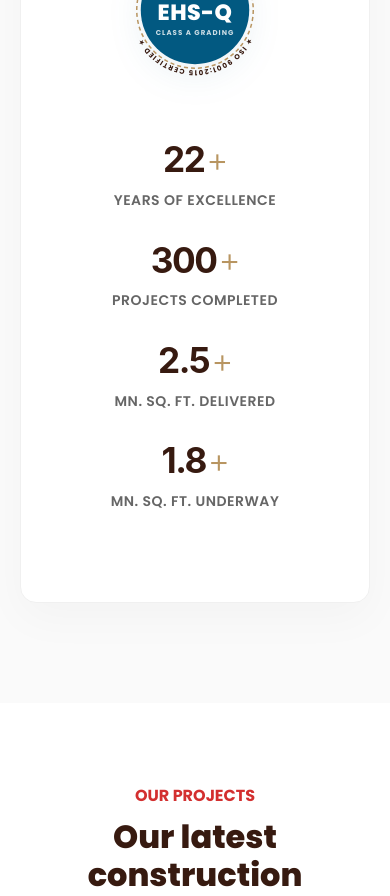
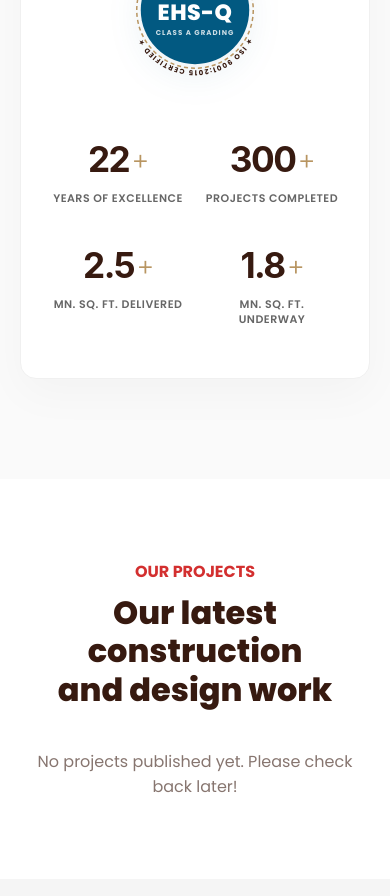
Before and after one commit to shwethainitiative-source/Himani-Construction, a React (Vite) app: page / in a window 390 px wide. Shown: the part 2920-3816 px from the top of the page. Built offline with nearby package versions, Linux system fonts and the light colour scheme; no server answers; the database is empty.

Commit message:
Fix global CSS selector collision by renaming stats-grid to about-stats-grid and keep 2x2 grid layout on mobile views

```diff
--- a/src/components/About.css
+++ b/src/components/About.css
@@ -61,7 +61,7 @@
 }
 
 /* Stats Grid */
-.stats-grid {
+.about-stats-grid {
   display: grid;
   grid-template-columns: repeat(2, 1fr);
   gap: 45px 50px;
@@ -124,16 +124,20 @@
 }
 
 @media (max-width: 576px) {
-  .stats-grid {
-    grid-template-columns: 1fr;
-    gap: 35px;
+  .about-stats-grid {
+    grid-template-columns: repeat(2, 1fr);
+    gap: 35px 20px;
   }
 
   .stat-number {
-    font-size: 46px;
+    font-size: 38px;
   }
 
   .stat-suffix {
-    font-size: 34px;
+    font-size: 28px;
+  }
+
+  .stat-label {
+    font-size: 11px;
   }
 }
--- a/src/components/About.jsx
+++ b/src/components/About.jsx
@@ -126,7 +126,7 @@ const About = () => {
           </div>
 
           {/* Stats Grid */}
-          <div className="stats-grid">
+          <div className="about-stats-grid">
             <div className="stat-item">
               <div className="stat-number">
                 <AnimatedCounter endValue="22" suffix="+" />
```
